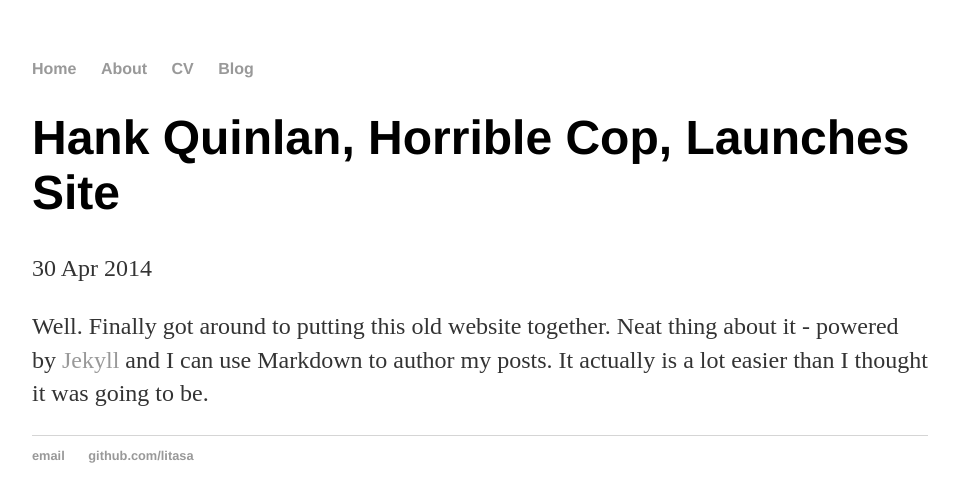
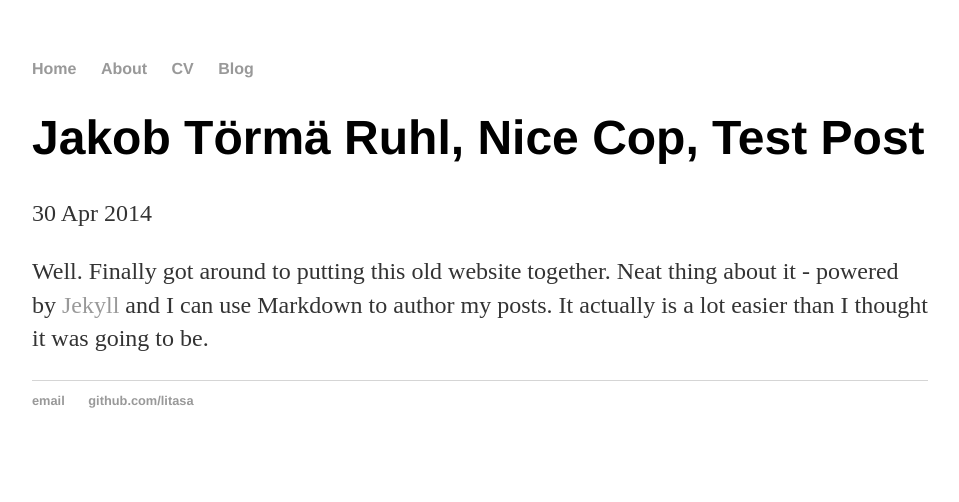
Before and after one commit to litasa/litasa.github.io, a Jekyll site: the page built from _posts/2014-04-30-Test-post.md, in a window 1280 px wide. Shown: the top 502 px of the page, without its empty margins (160-1119 px from the left). Built offline with Jekyll 4.4.1, drawn with Linux system fonts in a browser that asks for light colours.

Commit message:
Update and rename 2014-04-30-hank-quinlan-site-launched.md to 2014-04-30-Test-post.md

```diff
--- a/_posts/2014-04-30-hank-quinlan-site-launched.md
+++ b/_posts/2014-04-30-Test-post.md
@@ -1,6 +1,6 @@
 ---
 layout: post
-title: "Hank Quinlan, Horrible Cop, Launches Site"
+title: "Jakob Törmä Ruhl, Nice Cop, Test Post"
 date: 2014-04-30
 ---
 
```
